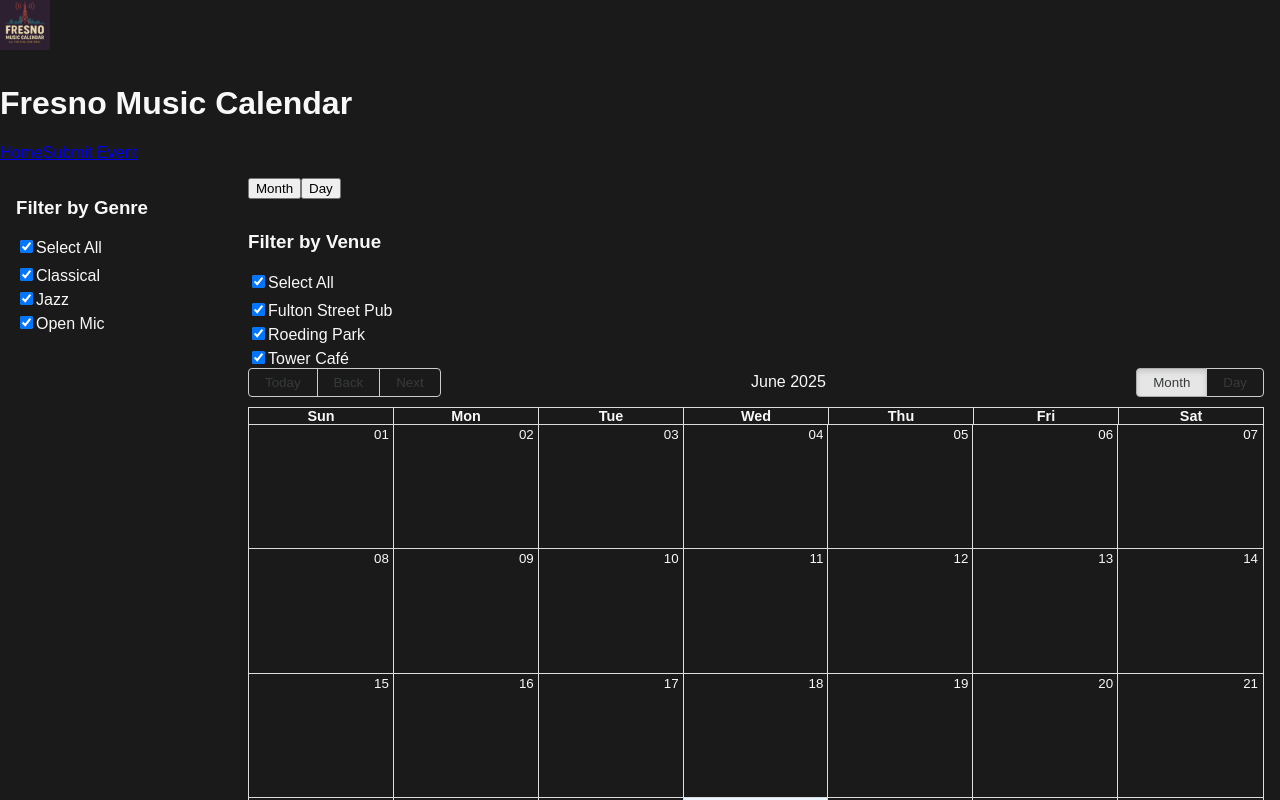
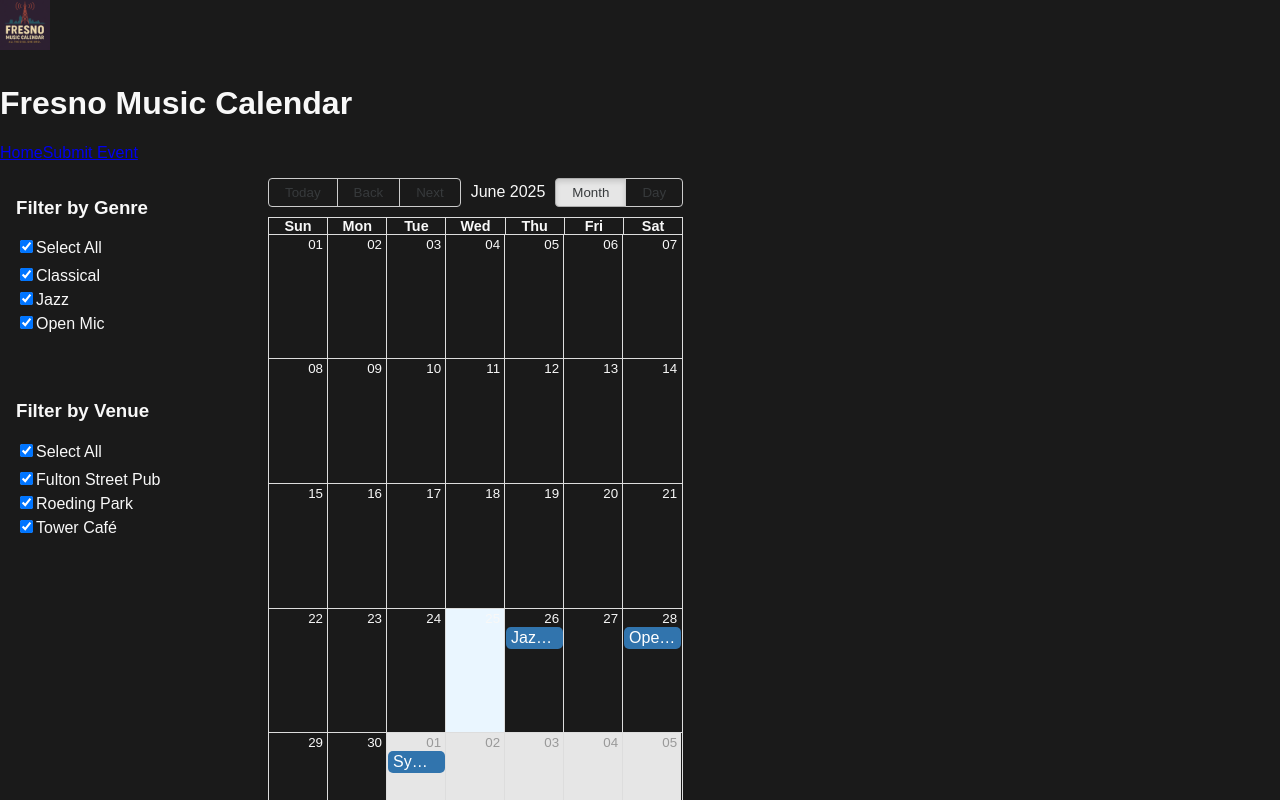
Before and after one commit to mrayover/Fresno-music-calendar1, a React (Vite) app: page / in a window 1280 px wide. Shown: the top 800 px of the page. Built offline with nearby package versions, Linux system fonts and the light colour scheme.

Commit message:
Venue Filter

```diff
--- a/src/CalendarView.jsx
+++ b/src/CalendarView.jsx
@@ -41,19 +41,13 @@
 
   return (
   <div style={{ display: "flex", height: "calc(100vh - 120px)", padding: "1rem" }}>
-    <div style={{ minWidth: "200px", marginRight: "2rem" }}>
+    <div style={{ minWidth: "220px", marginRight: "2rem", display: "flex", flexDirection: "column" }}>
   <FilterPanel
     genres={Array.from(new Set(events.map(event => event.genre))).sort()}
     selectedGenres={selectedGenres}
     onFilterChange={handleGenreChange}
   />
-    </div>
 
-    <div style={{ flex: 1 }}>
-      <div style={{ marginBottom: "1rem" }}>
-        <button onClick={() => setView(Views.MONTH)}>Month</button>
-        <button onClick={() => setView(Views.DAY)}>Day</button>
-    </div>
   <div style={{ marginTop: "2rem" }}>
     <h3>Filter by Venue</h3>
     <label>
@@ -62,9 +56,9 @@
         checked={allVenues.length === selectedVenues.length}
         onChange={() => {
           if (selectedVenues.length === allVenues.length) {
-          setSelectedVenues([]); // Deselect all
+            setSelectedVenues([]);
           } else {
-          setSelectedVenues(allVenues); // Select all
+            setSelectedVenues(allVenues);
           }
         }}
       />
@@ -84,6 +78,8 @@
       ))}
     </div>
   </div>
+</div>
+
 
       <Calendar
         views={["month", "day"]}
@@ -98,7 +94,6 @@
         style={{ height: "100%" }}
       />
     </div>
-  </div>
 );
 
 };
```
Lines whose indentation alone changed are shown as unchanged.
